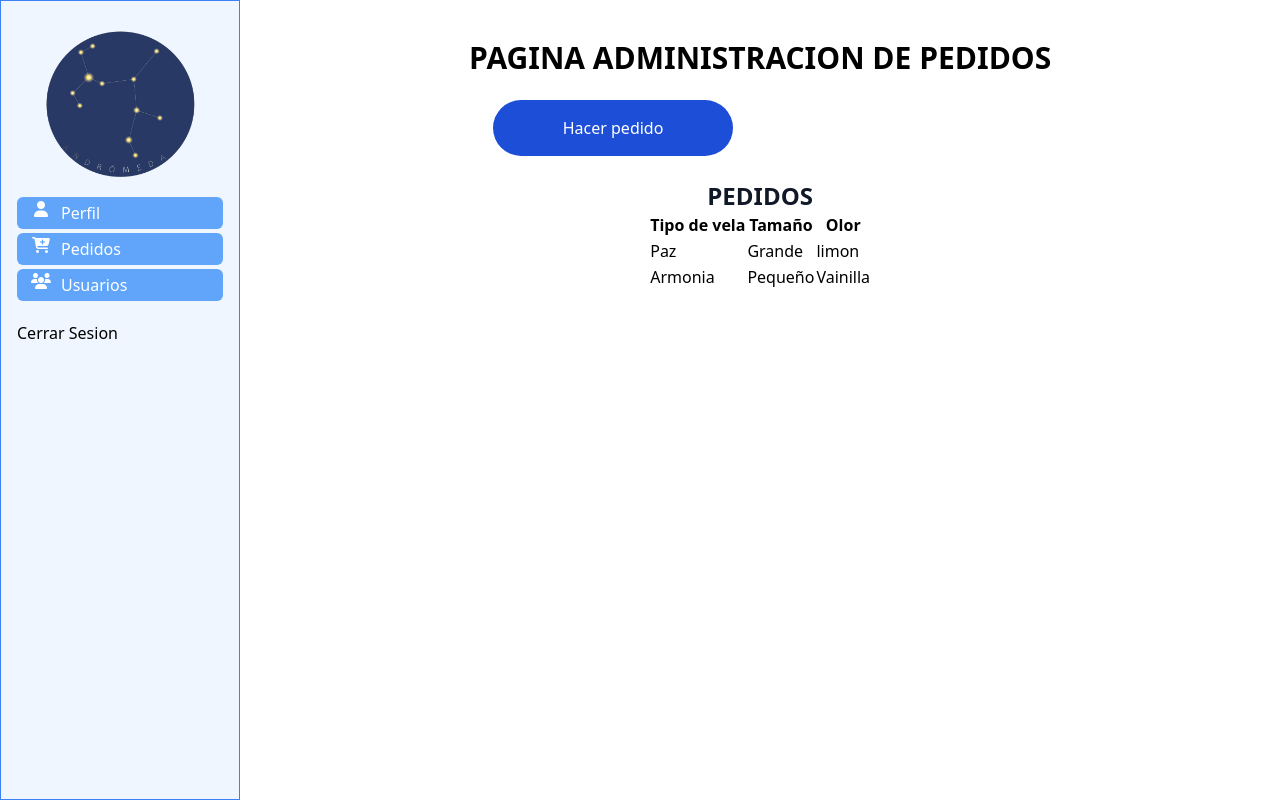
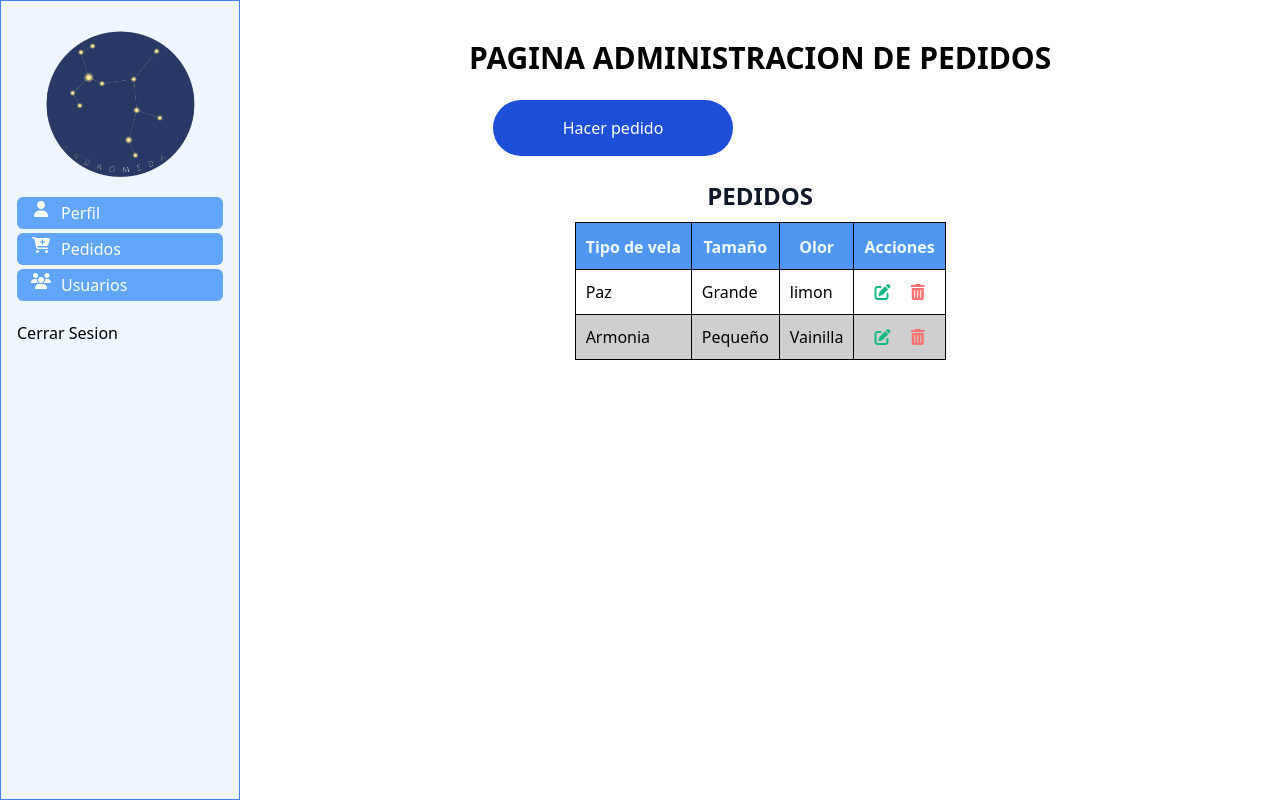
Before and after one commit to SebG15/proyecto, a React (Create React App) app: page /admin/productos in a window 1280 px wide. Built offline with nearby package versions, Linux system fonts and the light colour scheme.

Commit message:
Tabla con estilos

```diff
--- a/package.json
+++ b/package.json
@@ -7,6 +7,8 @@
     "@testing-library/jest-dom": "^5.11.4",
     "@testing-library/react": "^11.1.0",
     "@testing-library/user-event": "^12.1.10",
+    "axios": "^0.23.0",
+    "nanoid": "^3.1.30",
     "react": "^17.0.2",
     "react-dom": "^17.0.2",
     "react-router-dom": "^5.3.0",
--- /dev/null
+++ b/src/Styles/EstilosDeTabla.css
@@ -0,0 +1,25 @@
+.tabla{
+    margin: 10px;
+    overflow-y:scroll ;
+}
+
+.tabla td,
+.tabla th{
+    padding: 10px;
+    border: 1px solid rgb(0, 0, 0);
+}
+.tabla th{
+    background-color: rgb(79, 150, 243);
+    color: aliceblue;
+    padding-top: 12px;
+    padding-bottom: 10px;
+
+}
+.tabla tr:nth-child(even){
+    background-color: rgb(207, 207, 207);
+
+}
+.tabla tr:hover{
+    background-color: rgb(132, 209, 205);
+    cursor: pointer;
+}
--- a/src/layouts/PrivateLayout.jsx
+++ b/src/layouts/PrivateLayout.jsx
@@ -1,11 +1,14 @@
 
 import Sidebar from 'components/Sidebar'
+
 import 'Styles/StylesTailw.css'
 
 const PrivateLayout = ({children}) => {
     return (
         <div className="flex w-screen h-screen">
            <Sidebar/>
+
+
            <main className="flex w-full  overflow-y-scroll items-center justify-center"> {children}</main>
 
 
--- a/src/pages/Admin/Productos.jsx
+++ b/src/pages/Admin/Productos.jsx
@@ -1,6 +1,9 @@
+import { nanoid } from 'nanoid';
 import React, {useEffect,useState,useRef} from 'react'
 import { ToastContainer, toast } from 'react-toastify';
 import 'react-toastify/dist/ReactToastify.css';
+import 'Styles/EstilosDeTabla.css'
+
 
 
 
@@ -85,35 +88,79 @@ const TablaProductos =({listaproductos}) => {
     }
 
     )
+    const submitEdit=(e)=>{
+        e.preventDefault();
+        console.log(e);
+    }
     return (
         <div className="flex flex-col items-center justify-center">
             <h2 className="text-2xl font-semibold text-gray-900 ">PEDIDOS</h2>
-            <table>
+            <form onSubmit={submitEdit} >
+            <table className="tabla">
             <thead>
                 <tr>
                     <th>Tipo de vela</th>
                     <th>Tamaño</th>
                     <th>Olor</th>
+                    <th>Acciones</th>
                 </tr>
             </thead>
             <tbody>
                 {listaproductos.map((Productos) => {
                     return (
-                        <tr>
-                            <td>{Productos.tipo}</td>
-                            <td>{Productos.tamaño}</td>
-                            <td>{Productos.aroma}</td>
-                        </tr>
+                        <FilaProducto key={nanoid()} Productos={Productos}/>
                     ) ;
                 })}
 
             </tbody>
         </table>
 
+            </form>
+
+
         </div>
 
     )
 };
+
+const FilaProducto =({Productos})=>{
+    const [Editar,setEditar]=useState(false)
+    return(
+        <tr >
+            {Editar?(
+                <>
+                <td><input type="text" defaultValue={Productos.tipo} /></td>
+                <td><input type="text" defaultValue={Productos.tamaño} /></td>
+                <td><input type="text" defaultValue={Productos.aroma} /></td>
+                </>
+
+            ):(
+            <>
+                <td>{Productos.tipo}</td>
+                <td>{Productos.tamaño}</td>
+                <td>{Productos.aroma}</td>
+
+            </>
+            )}
+            <td>
+                <div className="flex w-full justify-around">
+                    {Editar? (
+                    <button type="submit">
+                        <i onClick={()=>setEditar(!Editar)} class="fas fa-check-circle text-green-500 hover:text-green-800"></i>
+
+                    </button>)
+
+                    :(
+                    <i onClick={()=>setEditar(!Editar)} className="fas fa-edit text-green-500 hover:text-green-800 "></i>
+                )}
+                    <i className="fas fa-trash-alt text-red-400 hover:text-red-700"></i>
+                </div>
+            </td>
+        </tr>
+
+    )
+}
+
 const FormularioProducto =({setMostrarTabla,listaproductos, setProductos}) =>
  {
     const form = useRef(null);
```
Also changed, not shown: 1 other file (tests, documents, lock files or other folders).
